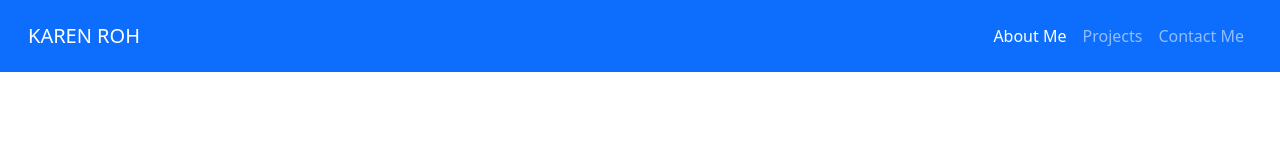
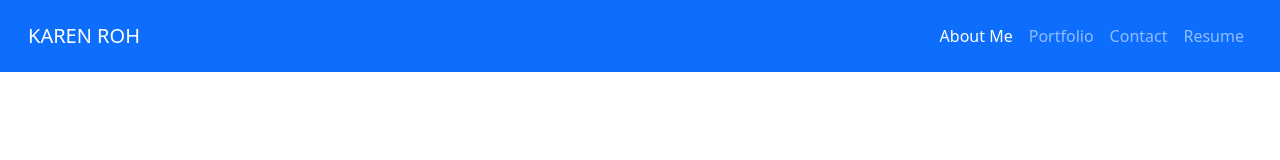
Before and after one commit to kroh1031/week-20-react-portfolio, a React (Create React App) app: page / in a window 1280 px wide. Shown: the top 160 px of the page. Built offline with nearby package versions, Linux system fonts and the light colour scheme.

Commit message:
created PortfolioContainer component to deal with page changes

```diff
--- a/src/App.js
+++ b/src/App.js
@@ -1,4 +1,4 @@
-import NavBar from "./components/NavBar"
+import NavBar from "./components/PortfolioContainer"
 
 const App = () => <NavBar />;
 
--- a/src/components/NavBar.js
+++ b/src/components/NavBar.js
@@ -16,10 +16,13 @@
             </a>
           </li>
           <li class="nav-item">
-            <a class="nav-link" href="#projects">Projects</a>
+            <a class="nav-link" href="#portfolio">Portfolio</a>
           </li>
           <li class="nav-item">
-            <a class="nav-link" href="#contact">Contact Me</a>
+            <a class="nav-link" href="#contact">Contact</a>
+          </li>
+          <li class="nav-item">
+            <a class="nav-link" href="#resume">Resume</a>
           </li>
         </ul>
       </div>
--- /dev/null
+++ b/src/components/PortfolioContainer.js
@@ -0,0 +1,13 @@
+// import React, { useState } from 'react';
+import NavBar from './NavBar';
+
+const PortfolioContainer = () => {
+
+
+
+    return (
+        <NavBar />
+    )
+}
+
+export default PortfolioContainer;
--- /dev/null
+++ b/src/components/pages/AboutMe.js
@@ -0,0 +1,4 @@
+const AboutMe = () => {
+
+}
+export default AboutMe;
```
